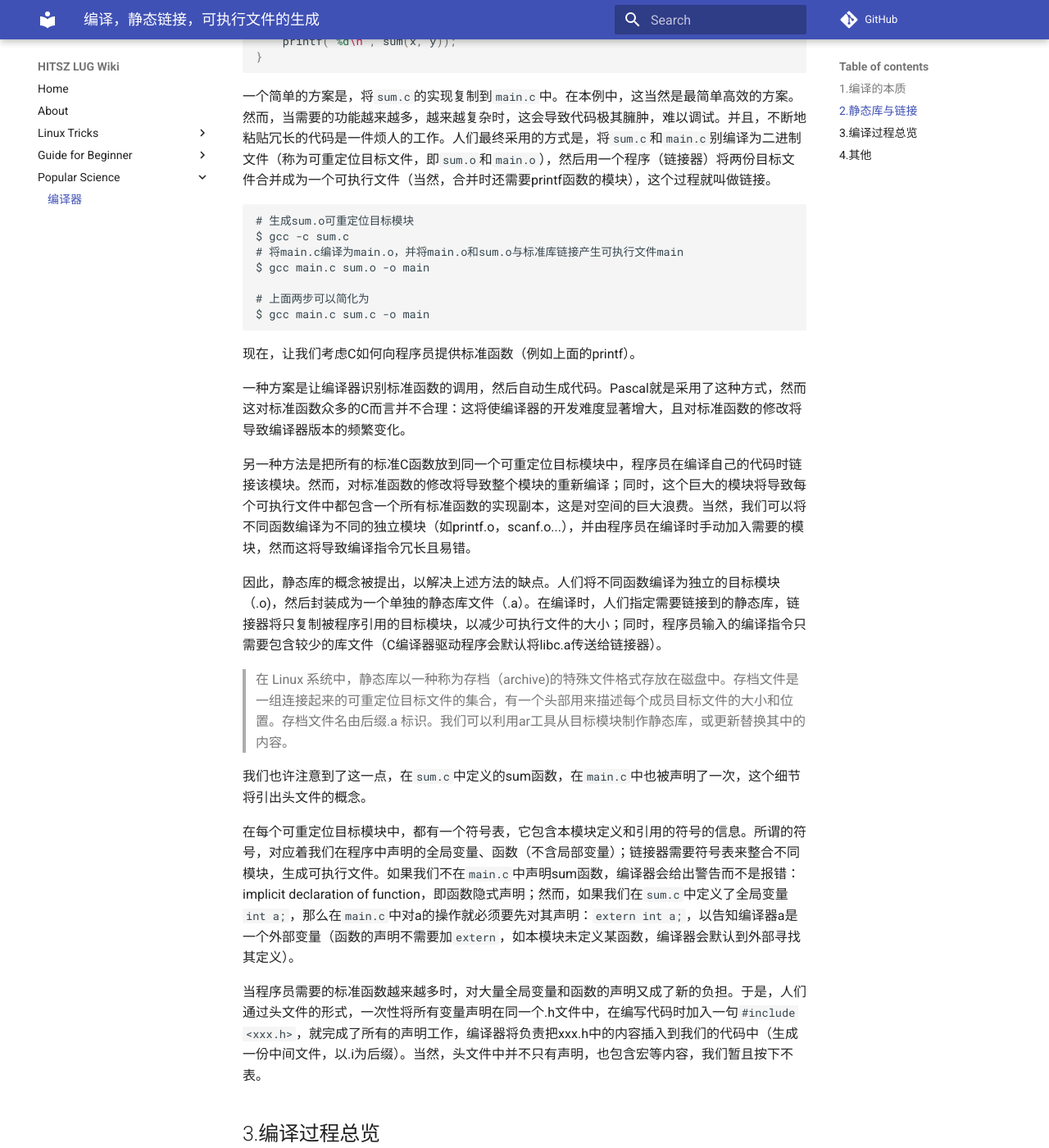
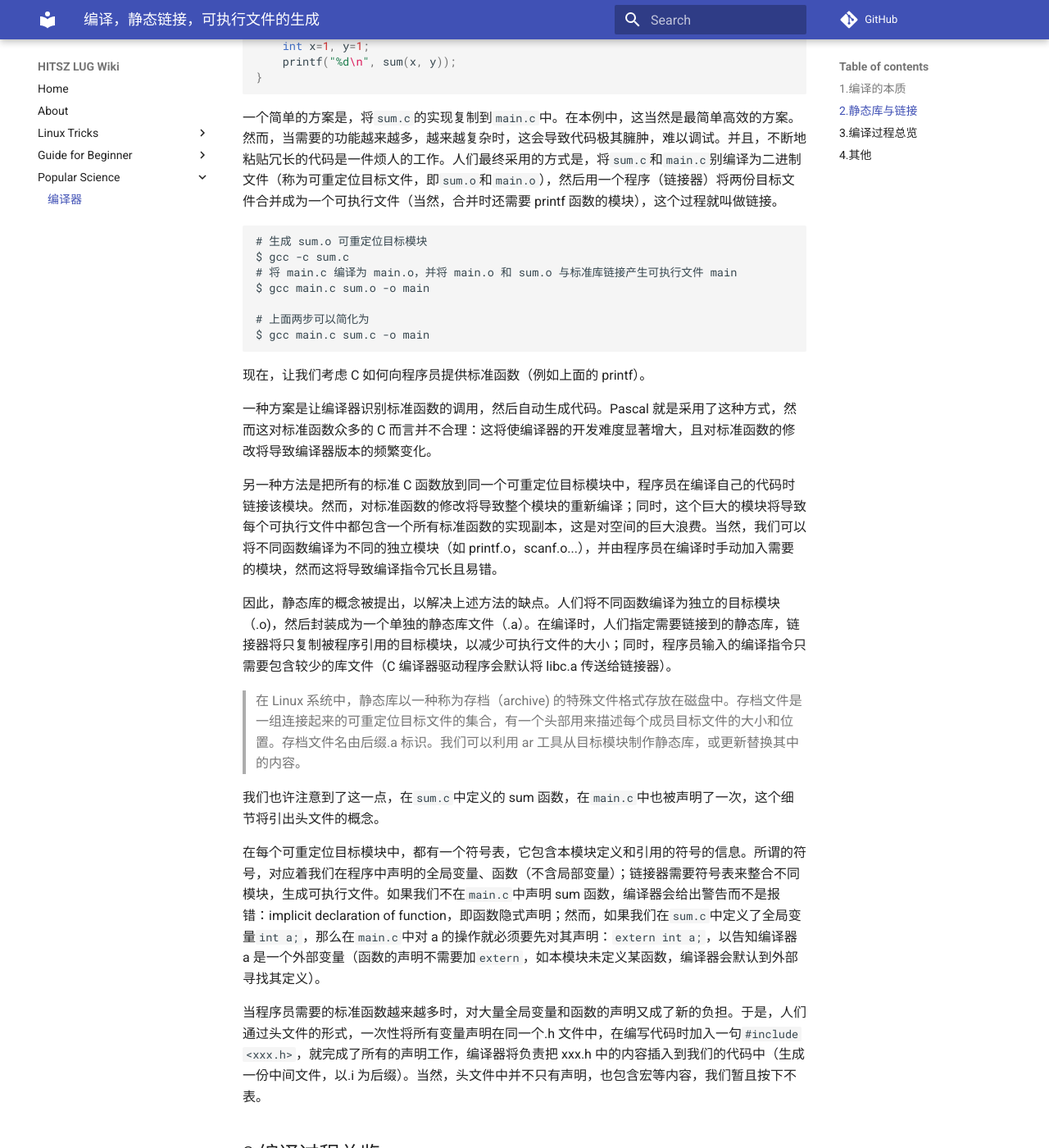
Before and after one commit to hitszosa/wiki, an MkDocs documentation site: the page built from docs/popular-science/compile.md, in a window 1280 px wide and 1400 px high, scrolled down 2246 px. Shown: the whole window at 82% size. Built offline with MkDocs 1.6.1 and Material for MkDocs 9.7.7, drawn with Linux system fonts in a browser that asks for light colours; comment, search, counter and statistics services are not loaded; some of the changed text lies outside the part shown.

Commit message:
feat: add autocorrect check

````diff
--- a/docs/popular-science/compile.md
+++ b/docs/popular-science/compile.md
@@ -7,12 +7,12 @@ date: 2021-11-11
 
 # 编译，静态链接，可执行文件的生成
 
->本篇讲述可执行文件的生成，内容上以C语言为讲解对象，概括了汇编、链接、静态库等概念。
+>本篇讲述可执行文件的生成，内容上以 C 语言为讲解对象，概括了汇编、链接、静态库等概念。
 
 这是令人困扰的开始。我相信每个人都曾经思考过这些问题：
 
 + `#include`是如何发挥作用的
-+ C语言的编译器是怎么写出来的
++ C 语言的编译器是怎么写出来的
 + 头文件和库文件说的是一种东西吗
 + ……
 
@@ -20,15 +20,15 @@ date: 2021-11-11
 
 ## 1.编译的本质
 
-计算机软件能实现的功能很多，但归根结底，CPU的指令大致只有三种：
+计算机软件能实现的功能很多，但归根结底，CPU 的指令大致只有三种：
 
 + 把某个数据放到某个位置
 + 对某些数据进行某种运算
 + 根据条件取出下一条指令
 
-这其实对应着高级语言中的赋值、运算、流程控制。当然，CPU的指令相当复杂，但从本质上来看，基本都可以归为这三种。
+这其实对应着高级语言中的赋值、运算、流程控制。当然，CPU 的指令相当复杂，但从本质上来看，基本都可以归为这三种。
 
-人们把每个指令用一个二进制串编码，CPU的门电路被设计为输入对应的二进制信号（指令），就产生相应的信号作为结果，这就形成了所谓指令集（Instruction Set Architecture，即ISA）。以某x86指令集的CPU为例，用指令集编程，会得到这样的程序：
+人们把每个指令用一个二进制串编码，CPU 的门电路被设计为输入对应的二进制信号（指令），就产生相应的信号作为结果，这就形成了所谓指令集（Instruction Set Architecture，即 ISA）。以某 x86 指令集的 CPU 为例，用指令集编程，会得到这样的程序：
 
 ```
 01010101100010011110010110
@@ -39,7 +39,7 @@ date: 2021-11-11
 
 >机器码并不等同于可执行文件。为了能够让操作系统装载并运行程序，可执行文件中还包括很多除代码之外的信息和数据。
 
-虽然可以实现功能，但用01写代码对人类来说有着诸多不足，人们希望用一些有意义的字符串来表示指令和参数，也就是汇编语言（Assembly language），人们通过汇编器（Assembler，即as）将汇编代码转化为机器码。于是上面的程序就变成了：
+虽然可以实现功能，但用 01 写代码对人类来说有着诸多不足，人们希望用一些有意义的字符串来表示指令和参数，也就是汇编语言（Assembly language），人们通过汇编器（Assembler，即 as）将汇编代码转化为机器码。于是上面的程序就变成了：
 
 ```as
 sum:
@@ -54,9 +54,9 @@ sum:
 
 即使没学过汇编，我们也能窥探出`movl %esp,%ebp`似乎是把某个地方的数据移动到另一个地方；而`addl 8(%ebp),%eax`似乎是把一个地方的数据加上另一个地方的数据等。
 
-然而，汇编的编程思路并没有脱离指令集，编写功能复杂的软件是十分困难的。也许在C中操作一个具有多个成员变量的类只需要一行代码，而汇编中则需要对上百个地址的数据进行变动；另一方面，不同CPU的指令集不同，汇编对平台的依赖性也很强。某些汇编中用到的寄存器地址，在另一个CPU中也许根本不存在。
+然而，汇编的编程思路并没有脱离指令集，编写功能复杂的软件是十分困难的。也许在 C 中操作一个具有多个成员变量的类只需要一行代码，而汇编中则需要对上百个地址的数据进行变动；另一方面，不同 CPU 的指令集不同，汇编对平台的依赖性也很强。某些汇编中用到的寄存器地址，在另一个 CPU 中也许根本不存在。
 
-因此，人们需要高级语言（比如C）。C对汇编进行了高一层级的抽象，人们利用编译器将C语言编译为汇编，再由汇编器生成机器码。最终，上面的程序可以表示为：
+因此，人们需要高级语言（比如 C）。C 对汇编进行了高一层级的抽象，人们利用编译器将 C 语言编译为汇编，再由汇编器生成机器码。最终，上面的程序可以表示为：
 
 ```C
 int sum(int x, int y){
@@ -65,11 +65,11 @@ int sum(int x, int y){
 }
 ```
 
-事实上，人们平时所说的编译器更应被称作“编译器驱动程序”。完整的编译系统提供了语言预处理器、编译器、汇编器和链接器，用户调用编译器驱动程序，即可实现整套系统的运作。例如，在命令行中，通过`gcc -S hello.c`即可生成C代码对应的汇编代码；通过`gcc hello.c -o hello`可生产可执行文件`hello`。
+事实上，人们平时所说的编译器更应被称作 “编译器驱动程序”。完整的编译系统提供了语言预处理器、编译器、汇编器和链接器，用户调用编译器驱动程序，即可实现整套系统的运作。例如，在命令行中，通过`gcc -S hello.c`即可生成 C 代码对应的汇编代码；通过`gcc hello.c -o hello`可生产可执行文件`hello`。
 
 ## 2.静态库与链接
 
-在编程中，许多功能是频繁被人们所使用的，比如hello.c中的printf函数。在大型软件的开发中，有些功能会被多个组件需要，比如一个网站的多种业务都需要向数据库查询、修改数据。为了提高兼容性，减少重复开发的工作量，我们希望将一些常用、基础的功能封装起来。
+在编程中，许多功能是频繁被人们所使用的，比如 hello.c 中的 printf 函数。在大型软件的开发中，有些功能会被多个组件需要，比如一个网站的多种业务都需要向数据库查询、修改数据。为了提高兼容性，减少重复开发的工作量，我们希望将一些常用、基础的功能封装起来。
 
 假如，我实现了这样一个函数：
 
@@ -80,7 +80,7 @@ int sum(int x, int y){
 }
 ```
 
-我需要考虑如何将sum函数复用到下面的代码中：
+我需要考虑如何将 sum 函数复用到下面的代码中：
 
 ```C
 // main.c
@@ -95,33 +95,33 @@ int main(){
 
 ```
 
-一个简单的方案是，将`sum.c`的实现复制到`main.c`中。在本例中，这当然是最简单高效的方案。然而，当需要的功能越来越多，越来越复杂时，这会导致代码极其臃肿，难以调试。并且，不断地粘贴冗长的代码是一件烦人的工作。人们最终采用的方式是，将`sum.c`和`main.c`别编译为二进制文件（称为可重定位目标文件，即`sum.o`和`main.o`），然后用一个程序（链接器）将两份目标文件合并成为一个可执行文件（当然，合并时还需要printf函数的模块），这个过程就叫做链接。
+一个简单的方案是，将`sum.c`的实现复制到`main.c`中。在本例中，这当然是最简单高效的方案。然而，当需要的功能越来越多，越来越复杂时，这会导致代码极其臃肿，难以调试。并且，不断地粘贴冗长的代码是一件烦人的工作。人们最终采用的方式是，将`sum.c`和`main.c`别编译为二进制文件（称为可重定位目标文件，即`sum.o`和`main.o`），然后用一个程序（链接器）将两份目标文件合并成为一个可执行文件（当然，合并时还需要 printf 函数的模块），这个过程就叫做链接。
 
 ```
-# 生成sum.o可重定位目标模块
+# 生成 sum.o 可重定位目标模块
 $ gcc -c sum.c
-# 将main.c编译为main.o，并将main.o和sum.o与标准库链接产生可执行文件main
+# 将 main.c 编译为 main.o，并将 main.o 和 sum.o 与标准库链接产生可执行文件 main
 $ gcc main.c sum.o -o main
 
 # 上面两步可以简化为
 $ gcc main.c sum.c -o main
 ```
 
-现在，让我们考虑C如何向程序员提供标准函数（例如上面的printf）。
+现在，让我们考虑 C 如何向程序员提供标准函数（例如上面的 printf）。
 
-一种方案是让编译器识别标准函数的调用，然后自动生成代码。Pascal就是采用了这种方式，然而这对标准函数众多的C而言并不合理：这将使编译器的开发难度显著增大，且对标准函数的修改将导致编译器版本的频繁变化。
+一种方案是让编译器识别标准函数的调用，然后自动生成代码。Pascal 就是采用了这种方式，然而这对标准函数众多的 C 而言并不合理：这将使编译器的开发难度显著增大，且对标准函数的修改将导致编译器版本的频繁变化。
 
-另一种方法是把所有的标准C函数放到同一个可重定位目标模块中，程序员在编译自己的代码时链接该模块。然而，对标准函数的修改将导致整个模块的重新编译；同时，这个巨大的模块将导致每个可执行文件中都包含一个所有标准函数的实现副本，这是对空间的巨大浪费。当然，我们可以将不同函数编译为不同的独立模块（如printf.o，scanf.o...），并由程序员在编译时手动加入需要的模块，然而这将导致编译指令冗长且易错。
+另一种方法是把所有的标准 C 函数放到同一个可重定位目标模块中，程序员在编译自己的代码时链接该模块。然而，对标准函数的修改将导致整个模块的重新编译；同时，这个巨大的模块将导致每个可执行文件中都包含一个所有标准函数的实现副本，这是对空间的巨大浪费。当然，我们可以将不同函数编译为不同的独立模块（如 printf.o，scanf.o...），并由程序员在编译时手动加入需要的模块，然而这将导致编译指令冗长且易错。
 
-因此，静态库的概念被提出，以解决上述方法的缺点。人们将不同函数编译为独立的目标模块（.o)，然后封装成为一个单独的静态库文件（.a）。在编译时，人们指定需要链接到的静态库，链接器将只复制被程序引用的目标模块，以减少可执行文件的大小；同时，程序员输入的编译指令只需要包含较少的库文件（C编译器驱动程序会默认将libc.a传送给链接器）。
+因此，静态库的概念被提出，以解决上述方法的缺点。人们将不同函数编译为独立的目标模块（.o)，然后封装成为一个单独的静态库文件（.a）。在编译时，人们指定需要链接到的静态库，链接器将只复制被程序引用的目标模块，以减少可执行文件的大小；同时，程序员输入的编译指令只需要包含较少的库文件（C 编译器驱动程序会默认将 libc.a 传送给链接器）。
 
->在 Linux 系统中，静态库以一种称为存档（archive)的特殊文件格式存放在磁盘中。存档文件是一组连接起来的可重定位目标文件的集合，有一个头部用来描述每个成员目标文件的大小和位置。存档文件名由后缀.a 标识。我们可以利用ar工具从目标模块制作静态库，或更新替换其中的内容。
+>在 Linux 系统中，静态库以一种称为存档（archive) 的特殊文件格式存放在磁盘中。存档文件是一组连接起来的可重定位目标文件的集合，有一个头部用来描述每个成员目标文件的大小和位置。存档文件名由后缀.a 标识。我们可以利用 ar 工具从目标模块制作静态库，或更新替换其中的内容。
 
-我们也许注意到了这一点，在`sum.c`中定义的sum函数，在`main.c`中也被声明了一次，这个细节将引出头文件的概念。
+我们也许注意到了这一点，在`sum.c`中定义的 sum 函数，在`main.c`中也被声明了一次，这个细节将引出头文件的概念。
 
-在每个可重定位目标模块中，都有一个符号表，它包含本模块定义和引用的符号的信息。所谓的符号，对应着我们在程序中声明的全局变量、函数（不含局部变量）；链接器需要符号表来整合不同模块，生成可执行文件。如果我们不在`main.c`中声明sum函数，编译器会给出警告而不是报错：implicit declaration of function，即函数隐式声明；然而，如果我们在`sum.c`中定义了全局变量`int a;`，那么在`main.c`中对a的操作就必须要先对其声明：`extern int a;`，以告知编译器a是一个外部变量（函数的声明不需要加`extern`，如本模块未定义某函数，编译器会默认到外部寻找其定义）。
+在每个可重定位目标模块中，都有一个符号表，它包含本模块定义和引用的符号的信息。所谓的符号，对应着我们在程序中声明的全局变量、函数（不含局部变量）；链接器需要符号表来整合不同模块，生成可执行文件。如果我们不在`main.c`中声明 sum 函数，编译器会给出警告而不是报错：implicit declaration of function，即函数隐式声明；然而，如果我们在`sum.c`中定义了全局变量`int a;`，那么在`main.c`中对 a 的操作就必须要先对其声明：`extern int a;`，以告知编译器 a 是一个外部变量（函数的声明不需要加`extern`，如本模块未定义某函数，编译器会默认到外部寻找其定义）。
 
-当程序员需要的标准函数越来越多时，对大量全局变量和函数的声明又成了新的负担。于是，人们通过头文件的形式，一次性将所有变量声明在同一个.h文件中，在编写代码时加入一句`#include <xxx.h>`，就完成了所有的声明工作，编译器将负责把xxx.h中的内容插入到我们的代码中（生成一份中间文件，以.i为后缀）。当然，头文件中并不只有声明，也包含宏等内容，我们暂且按下不表。
+当程序员需要的标准函数越来越多时，对大量全局变量和函数的声明又成了新的负担。于是，人们通过头文件的形式，一次性将所有变量声明在同一个.h 文件中，在编写代码时加入一句`#include <xxx.h>`，就完成了所有的声明工作，编译器将负责把 xxx.h 中的内容插入到我们的代码中（生成一份中间文件，以.i 为后缀）。当然，头文件中并不只有声明，也包含宏等内容，我们暂且按下不表。
 
 ## 3.编译过程总览
 
@@ -141,7 +141,7 @@ int main(){
 1. 用`stdio.h`中的内容替换`#include <stdio.h>`生成中间文件`hello.i`。
 2. 编译器将`hello.i`编译为当前平台的汇编代码`hello.s`。
 3. 汇编器将`hello.s`编译为机器码，并整合其他信息生成可重定位目标文件`hello.o`。
-4. 链接器将`printf.o`，或是`libc.a`中的printf函数和`hello.o`链接生成和执行文件`hello`。
+4. 链接器将`printf.o`，或是`libc.a`中的 printf 函数和`hello.o`链接生成和执行文件`hello`。
 
 这四步的指令分别为：
 
@@ -154,8 +154,8 @@ gcc hello.o -o hello
 
 ## 4.其他
 
-今天，我们常用的C语言编译器有gcc，clang，llvm等。以gcc为例，我们也许会相当好奇，一个C语言的编译器究竟是如何用C语言开发出来的。事实上，这个先有鸡还是先有蛋的问题在细节上相当复杂，但整个开发的思路或许不难理解：先通过汇编实现简单的编译器，再通过这个编译器实现一个更复杂的编译器，以此迭代开发下去。
+今天，我们常用的 C 语言编译器有 gcc，clang，llvm 等。以 gcc 为例，我们也许会相当好奇，一个 C 语言的编译器究竟是如何用 C 语言开发出来的。事实上，这个先有鸡还是先有蛋的问题在细节上相当复杂，但整个开发的思路或许不难理解：先通过汇编实现简单的编译器，再通过这个编译器实现一个更复杂的编译器，以此迭代开发下去。
 
-需要注意的是，在linux系统中，文件的后缀名并没有任何在windows里那样的作用。linux奉行Unix中“一切皆文件”的哲学，后缀名仅仅是为了帮助人类理解该文件的形式。
+需要注意的是，在 linux 系统中，文件的后缀名并没有任何在 windows 里那样的作用。linux 奉行 Unix 中 “一切皆文件” 的哲学，后缀名仅仅是为了帮助人类理解该文件的形式。
 
 限于篇幅，这里没有讲到动态链接，也没有详细讲述可执行文件。同时，这些需要对进程、内存有初步的认识才能更好的理解。在下一篇文章中，我们将介绍进程等内容。
````
Also changed, not shown: docs/guide-for-beginner/how-to-ask-questions-the-smart-way.md (+43 -43 lines), docs/guide-for-beginner/wsl-install-guide.md (+34 -34 lines), docs/linux-tricks/handy-cli-apps.md (+1 -1 lines), 1 other file.
